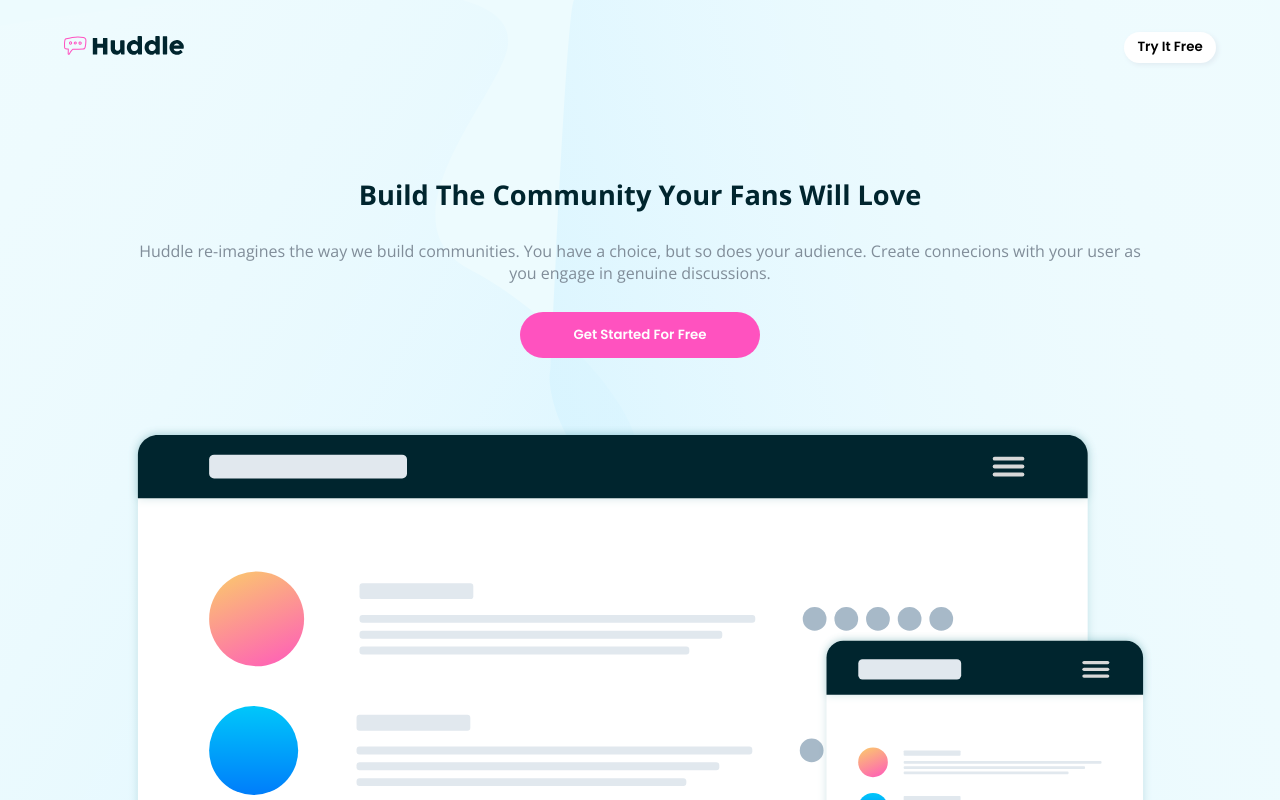
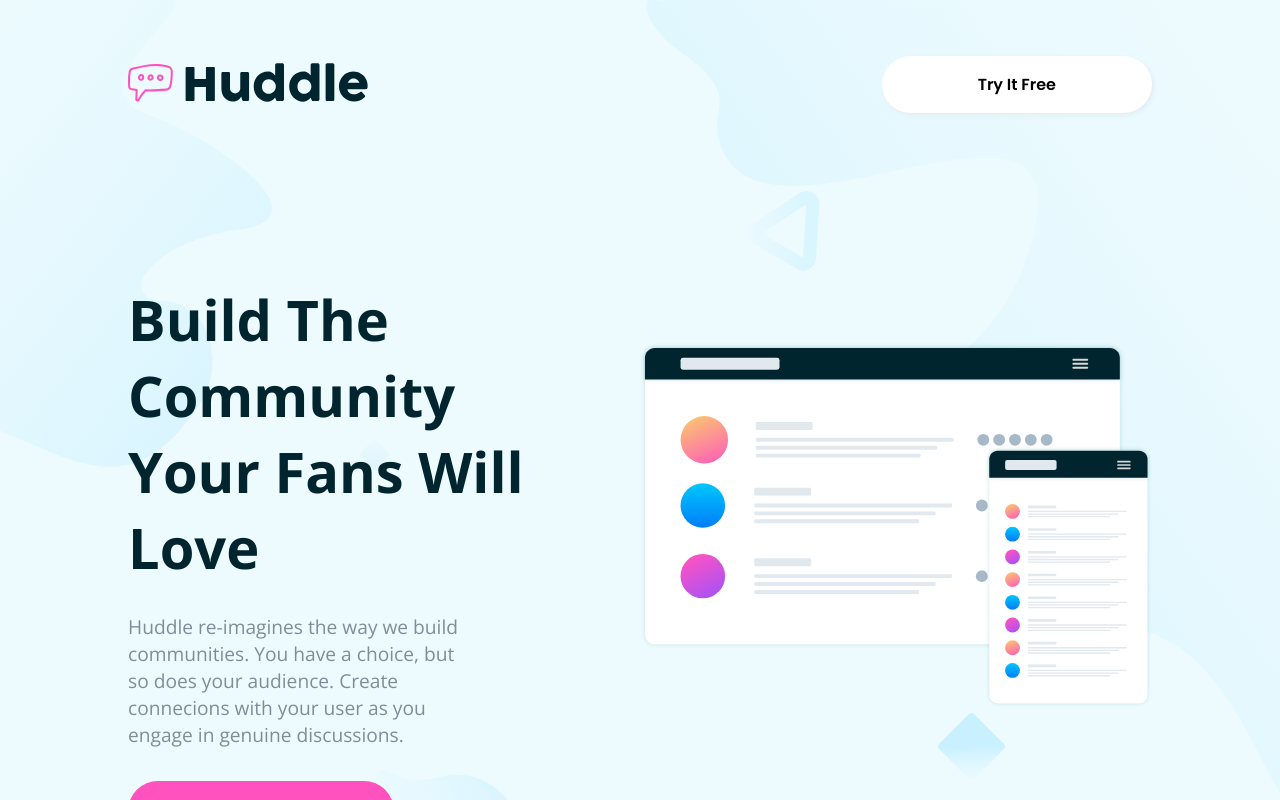
Before and after one commit to OscarAnillo/huddle_landing_page, a React (Create React App) app: page / in a window 1280 px wide. Shown: the top 800 px of the page. Built offline with nearby package versions, Linux system fonts and the light colour scheme.

Commit message:
add flex prop to hero

```diff
--- a/src/App.css
+++ b/src/App.css
@@ -42,8 +42,9 @@ img {
   border-radius: 30px;
   background-color: #fff;
   box-shadow: 2px 2px 5px rgb(225, 236, 242);
-  font-family: 'Poppins', sans-serif;
-  font-weight: 600;
+  font-family: 'Open Sans', sans-serif;
+  font-weight: 700;
+  font-size: 1rem;
   padding: .4em 1em;
 }
 
@@ -200,3 +201,184 @@ img {
   text-align: center;
   padding-bottom: 3em;
 }
+
+
+@media(min-width: 1000px) {
+   /* HeaderComponent */
+.header-bg {
+  background-image: url("/public/images/bg-hero-desktop.svg");
+  background-position: center;
+}
+.header-row {
+  width: 80%;
+  padding: 3.5em 0;
+}
+.header-row img {
+  max-width: 100%;
+}
+.header-row button {
+  box-shadow: 2px 2px 5px rgb(225, 236, 242);
+  font-family: 'Poppins', sans-serif;
+  font-weight: 600;
+  padding: 1em 6em;
+}
+.hero {
+  display: flex;
+  align-items: center;
+  justify-content: space-between;
+  width: 80%;
+  margin: auto;
+}
+.hero > div {
+  width: 100%;
+}
+.hero > div:nth-child(1) {
+  text-align: left;
+}
+.hero > div:nth-child(2) {
+  text-align: right;
+}
+.hero h1 {
+  font-size: 3.5rem;
+  width: 80%;
+  margin: 0;
+  padding: 2em 0 .5em 0;
+}
+.hero p {
+  font-size: 1.2rem;
+  width: 65%;
+  margin: 0;
+  padding-bottom: 1.7em;
+}
+.hero button {
+  border-radius: 50px;
+  padding: 1.5em 5em;
+  margin-bottom: 7em;
+}
+.hero img {
+  padding-bottom: 3em;
+  max-width: 100%;
+}
+
+/* MainComponent */
+.main-section {
+  margin-top: 5em;
+  margin-bottom: 10em;
+}
+.main-section > div {
+  border-radius: 10px;
+  box-shadow: -1px 2px 15px rgb(205, 208, 209);
+  margin: 2.5em 0;
+  padding: 2.6em 0;
+}
+.main-section > div img {
+  width: 80%;
+  margin-bottom: 3em;
+}
+.main-section > div h2 {
+  color: hsl(192, 100%, 9%);
+  font-family: 'Poppins', sans-serif;
+  font-weight: 600;
+  padding-bottom: .5em;
+}
+.main-section > div p {
+  color: hsl(208, 11%, 55%);
+  font-family: 'Open Sans', sans-serif;
+  font-weight: 400;
+  line-height: 1.6em;
+  width: 85%;
+  margin: auto;
+}
+
+/* BuildCommunity */
+.build-box {
+  background-color: #fff;
+  border-radius: 10px;
+  box-shadow: -1px -2px 15px rgb(205, 208, 209);
+  z-index: 2;
+  position: relative;
+  top: 70px;
+}
+.build-container {
+  width: 90%;
+  margin: auto;
+  padding: 2em 0;
+}
+.build-container h1 {
+  color: hsl(192, 100%, 9%);
+  font-family: 'Poppins', sans-serif;
+  font-weight: 600;
+  font-size: 1.1rem;
+  padding-bottom: 1.5em;
+}
+.build-container button {
+  background-color: hsl(322, 100%, 66%);
+  border: none;
+  border-radius: 40px;
+  color: #fff;
+  font-family: 'Poppins', sans-serif;
+  font-weight: 600;
+  padding: 1em 4em;
+}
+
+/* FooterComponent */
+.footer {
+  background-color: hsl(192, 100%, 9%);
+  color: #fff;
+  text-align: left;
+  height: auto;
+  padding-top: 13em;
+  z-index: 1;
+  position: relative;
+}
+.footer > div {
+  width: 90%;
+  margin: auto;
+}
+
+.footer .logo {
+  filter: invert(100%) contrast(200%);
+  position: absolute;
+  top: 145px;
+  height: 30px;
+}
+.footer-row {
+  display: flex;
+  align-items: flex-start;
+  justify-content: flex-start;
+}
+.footer-row > div:nth-child(1) {
+  width: 15%;
+}
+.footer-row > div:nth-child(2) {
+  width: 85%;
+  font-family: 'Open Sans', sans-serif;
+  font-weight: 400;
+  margin: 0 0 2em 0;
+}
+.footer ul li {
+  font-family: 'Open Sans', sans-serif;
+  font-weight: 400;
+  margin: 1em 0;
+}
+.footer-row-socials {
+  display: flex;
+  align-items: center;
+  justify-content: center;
+  padding-top: 3em;
+  padding-bottom: 1em;
+}
+.footer-row-socials div {
+  border: 1px solid #fff;
+  border-radius: 30px;
+  padding: .6em;
+  margin: 0 .5em;
+}
+.copy {
+  font-family: 'Open Sans', sans-serif;
+  font-weight: 400;
+  font-size: .8rem;
+  text-align: center;
+  padding-bottom: 3em;
+}
+}
```
